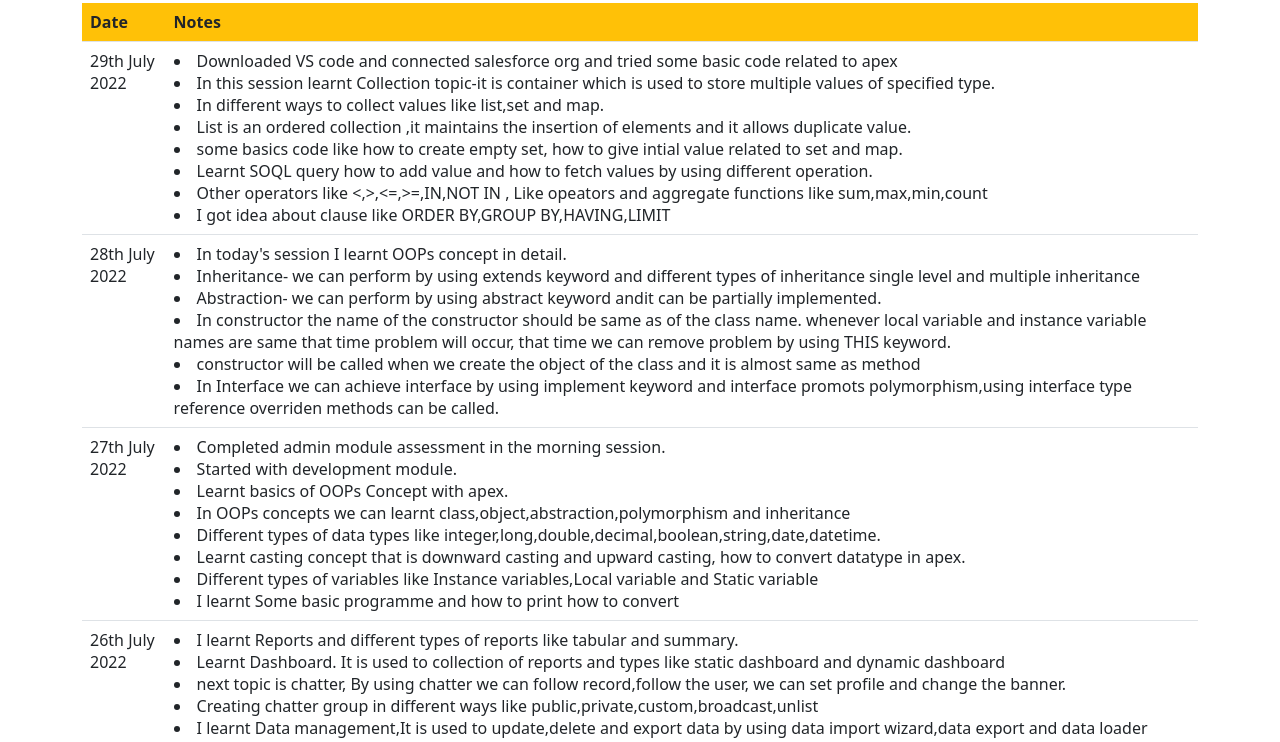
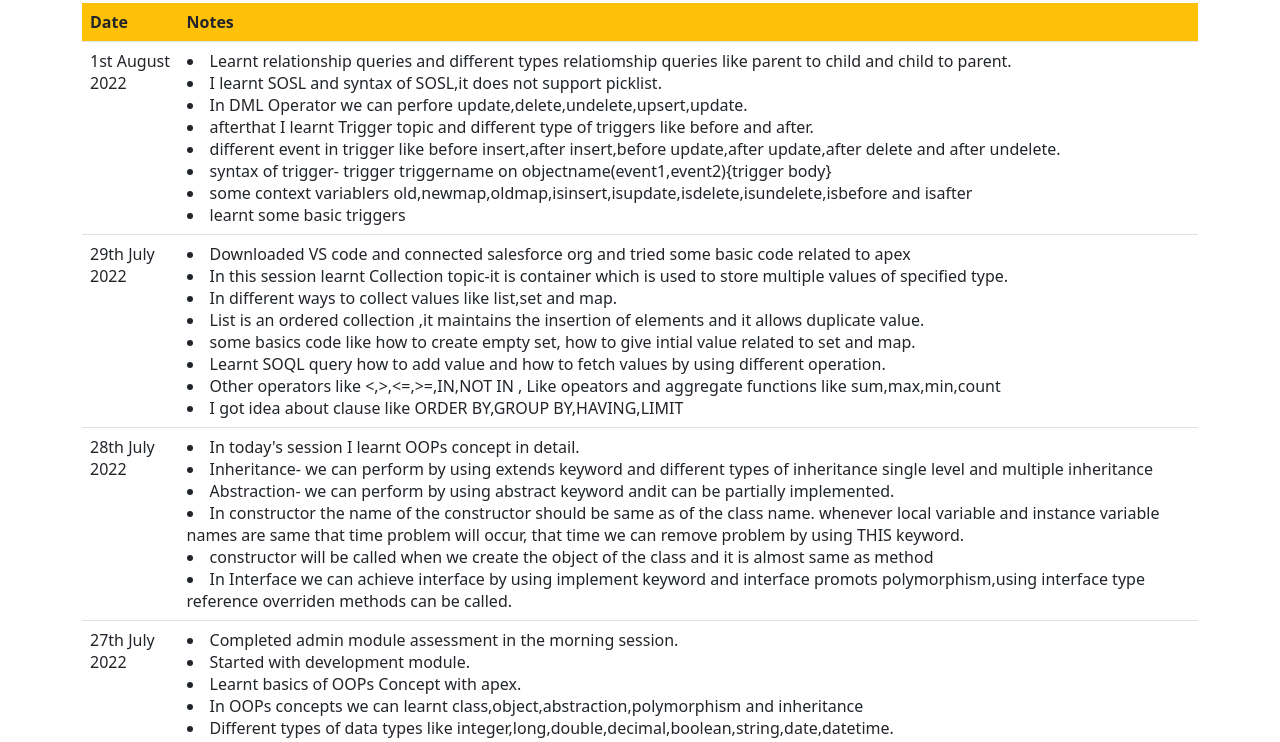
Before and after one commit to ashwinisdolli/ashwinisdolli.github.io, a plain HTML site: page journal.html in a window 1280 px wide. Shown: the part 53-795 px from the top of the page. Drawn offline with nearby package versions, Linux system fonts and the light colour scheme.

Commit message:
Add files via upload

```diff
--- a/journal.html
+++ b/journal.html
@@ -15,6 +15,19 @@
                     </tr>
                 </thead>
                 <tbody>
+<tr>
+<td>1st August 2022</td>
+<td>
+<li>Learnt relationship queries and different types relatiomship queries like parent to child and child to parent.</li>
+<li>I learnt SOSL and syntax of SOSL,it does not support picklist.</li>
+<li>In DML Operator we can perfore update,delete,undelete,upsert,update.</li>
+<li>afterthat I learnt Trigger topic and different type of triggers like before and after.</li>
+<li>different event in trigger like before insert,after insert,before update,after update,after delete and after undelete.</li>
+<li>syntax of trigger- trigger triggername on objectname(event1,event2){trigger body} </li>
+<li>some context variablers old,newmap,oldmap,isinsert,isupdate,isdelete,isundelete,isbefore and isafter</li>
+<li>learnt some basic triggers</li>
+
+
 <tr>
 <td>29th July 2022</td>
 <td>
```
